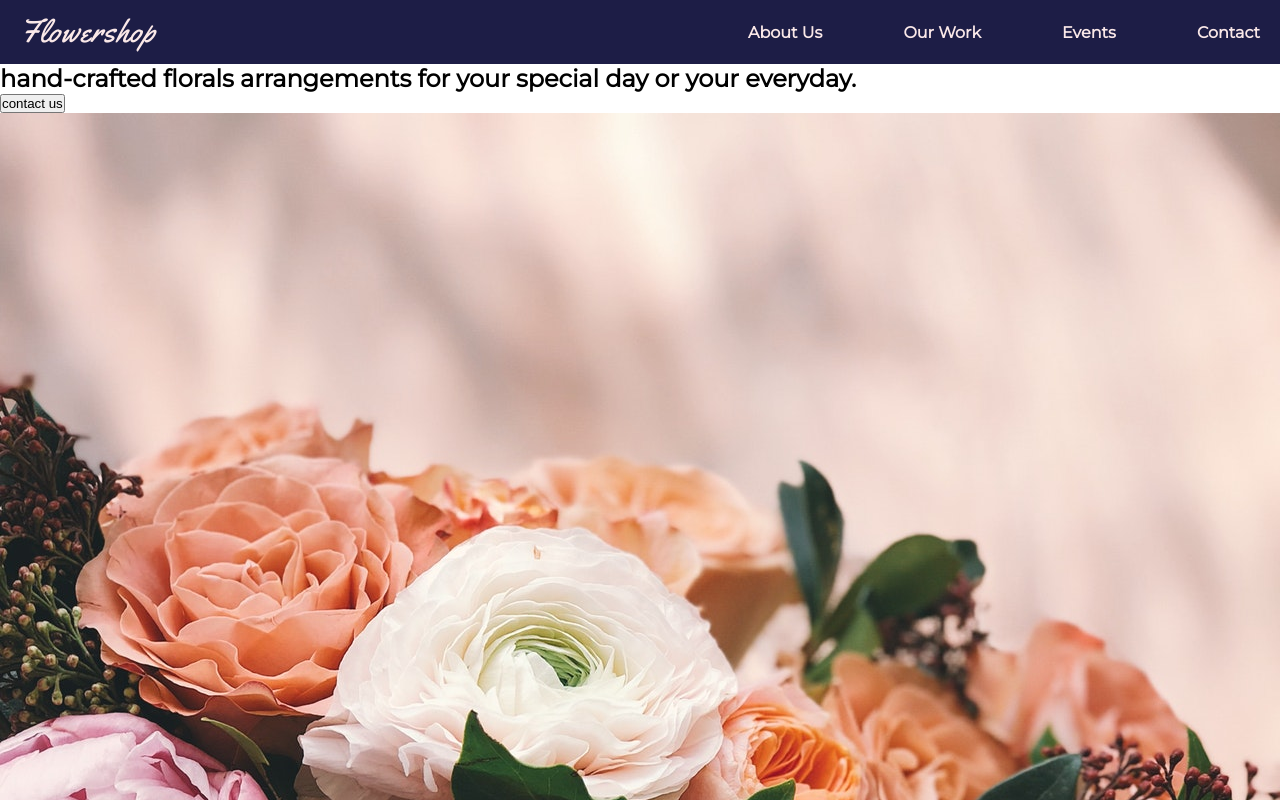
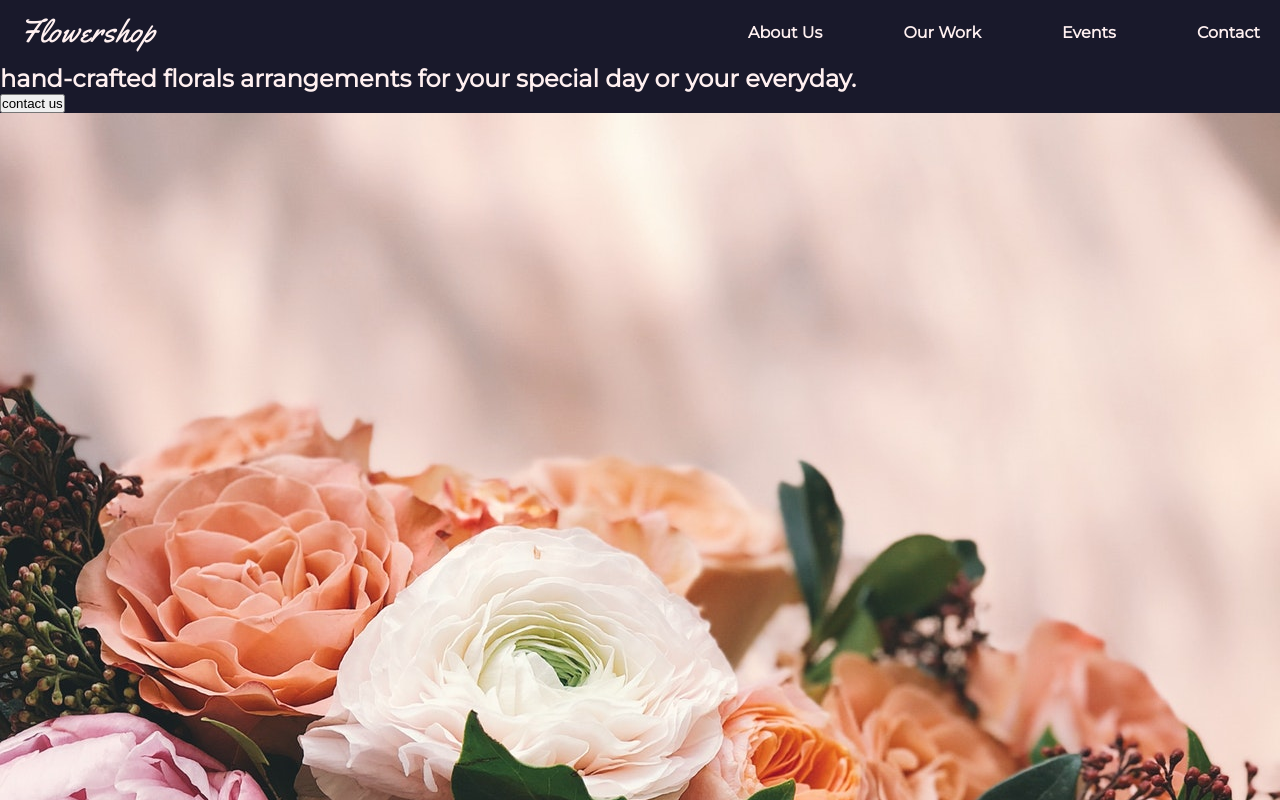
Before and after one commit to nicoleww/flowershop, a React (Create React App) app: page /home in a window 1280 px wide. Shown: the top 800 px of the page. Built offline with nearby package versions, Linux system fonts and the light colour scheme.

Commit message:
add more sass files for pages, create variables and mixins

```diff
--- /dev/null
+++ b/src/styles/_variables.scss
@@ -0,0 +1,4 @@
+$lightFont: rgb(255, 240, 240);
+$darkFont: rgb(15, 15, 39);
+$darkBackground: rgb(25, 25, 43);
+$lightBackground: rgb(255, 224, 224);
--- a/src/styles/style.css
+++ b/src/styles/style.css
@@ -8,6 +8,8 @@
 
 body {
   font-family: "Montserrat", sans-serif;
+  background-color: #19192b;
+  color: #fff0f0;
 }
 
 nav {
@@ -22,11 +24,11 @@ nav {
   -webkit-box-align: center;
       -ms-flex-align: center;
           align-items: center;
-  background-color: #1d1d46;
+  background-color: #19192b;
 }
 
 nav a {
-  color: #fae8e8;
+  color: #fff0f0;
   text-decoration: none;
 }
 
--- a/src/styles/style.scss
+++ b/src/styles/style.scss
@@ -1,5 +1,14 @@
+// imports
 @import url("https://fonts.googleapis.com/css2?family=Montserrat&family=Yellowtail&display=swap");
+@import "./variables";
+@import "./mixins";
+@import "./home";
+@import "./about";
+@import "./work";
+@import "./events";
+@import "./contact";
 
+// BASIC PAGE STYLINGS
 * {
   margin: 0;
   padding: 0;
@@ -8,19 +17,22 @@
 
 body {
   font-family: "Montserrat", sans-serif;
+  background-color: $darkBackground;
+  color: $lightFont;
 }
 
+// NAV BAR
 nav {
   display: flex;
   width: 100%;
   height: 8vh;
   justify-content: space-between;
   align-items: center;
-  background-color: rgb(29, 29, 70);
+  background-color: $darkBackground;
 }
 
 nav a {
-  color: rgb(250, 232, 232);
+  color: $lightFont;
   text-decoration: none;
 }
 
```
Also changed, not shown: src/styles/_mixins.scss (added, +11 -0 lines), src/styles/_about.scss (added), src/styles/_contact.scss (added), src/styles/_events.scss (added), src/styles/_home.scss (added), src/styles/_work.scss (added), 1 other file (tests, documents, lock files or other folders).
